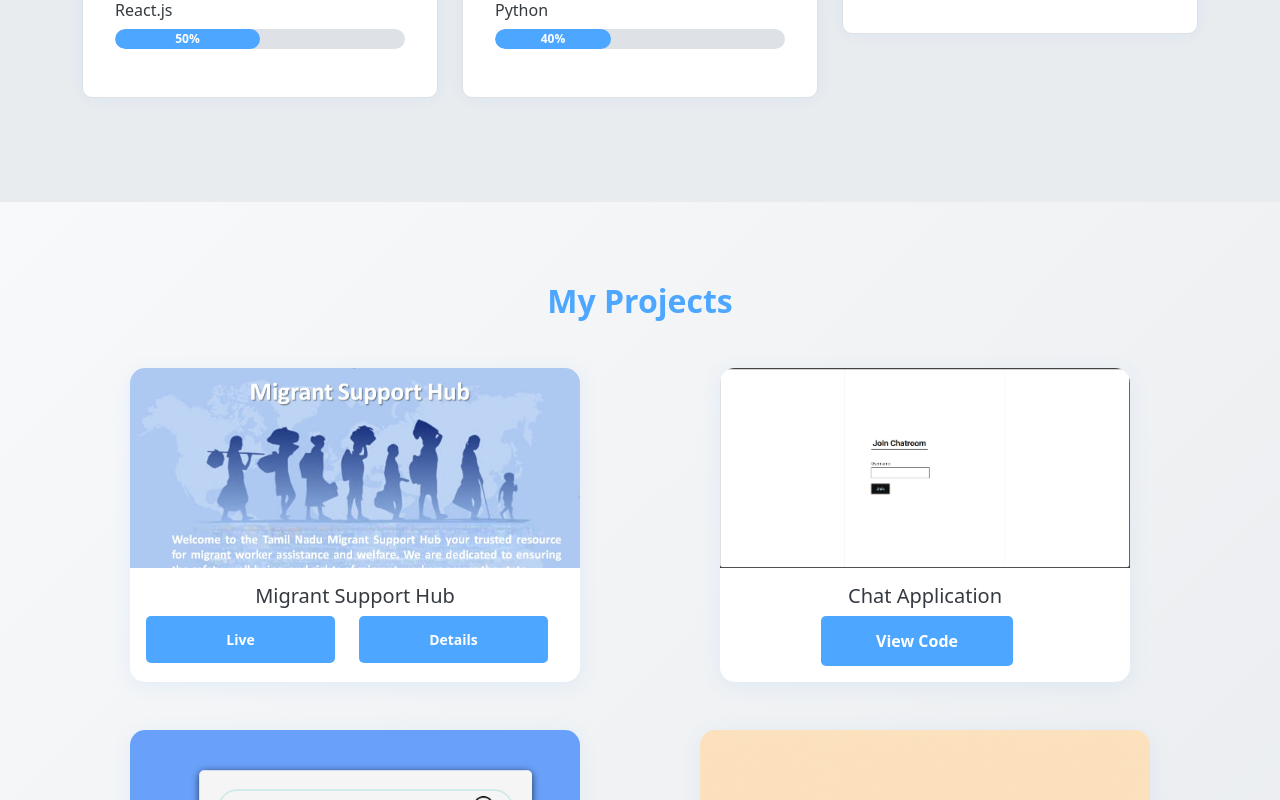
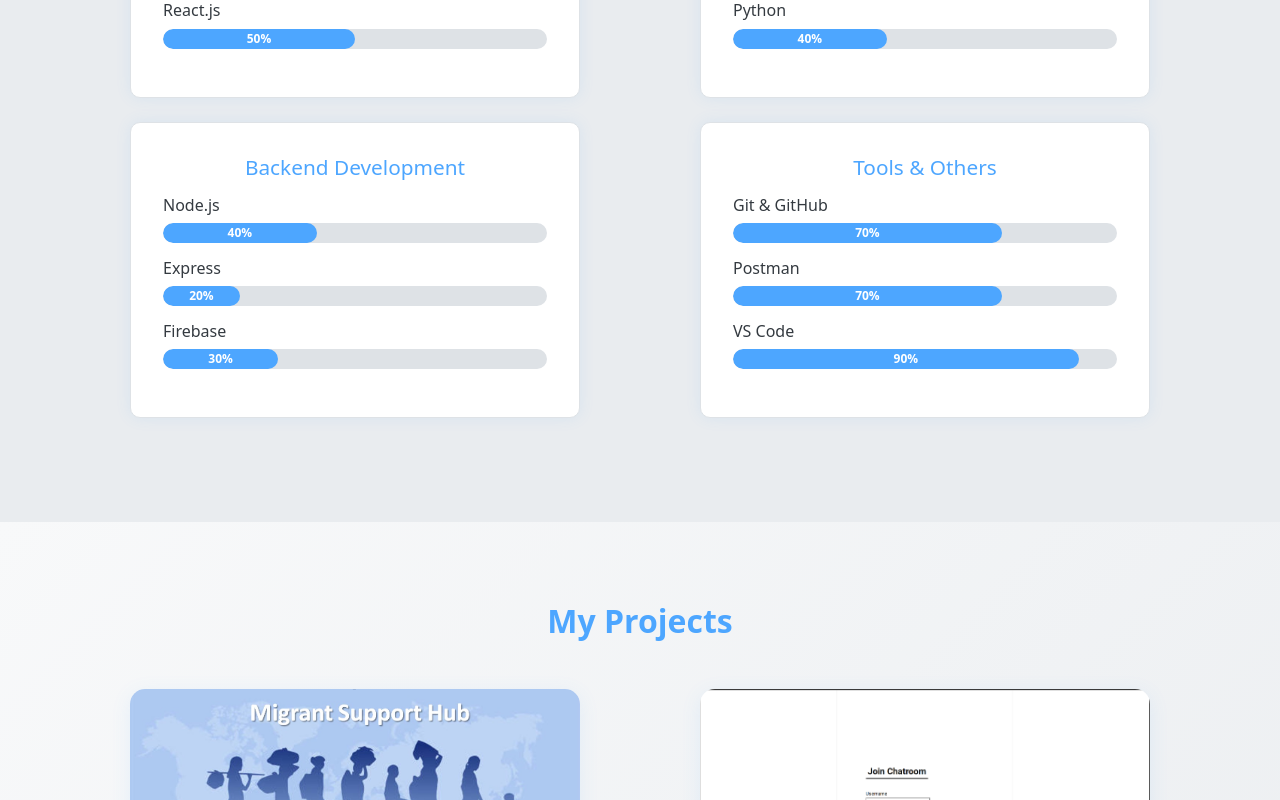
Before and after one commit to ArumugaThangaraj/Portfolio, a React (Vite) app: page / in a window 1280 px wide. Shown: the part 1800-2600 px from the top of the page. Built offline with nearby package versions, Linux system fonts and the light colour scheme.

Commit message:
Updated resume uploaded and styles changed

```diff
--- a/src/App.css
+++ b/src/App.css
@@ -123,6 +123,7 @@
 
 .skill-card {
   background: #ffffff;
+  max-width: 450px;
   border: 1px solid #dee2e6;
   border-radius: 10px;
   padding: 1rem;
--- a/src/components/Hero.jsx
+++ b/src/components/Hero.jsx
@@ -13,13 +13,13 @@ const Hero = () => {
             </h1>
             <h2>Web Developer</h2>
             <p>
-              I'm a passionate Web Developer with a strong foundation in HTML, CSS, JavaScript, and React (Vite). I also have basic knowledge of Node.js, Express, and MySQL, enabling me to build dynamic, full-stack applications. Always eager to learn and grow, I love turning ideas into clean, responsive, and user-friendly web experiences.
+              I'm a passionate Web Developer with a strong foundation in HTML, CSS, JavaScript,React (Vite) and Next.js. I also have basic knowledge of Node.js, Express, and Firebase, enabling me to build dynamic, full-stack applications. Always eager to learn and grow, I love turning ideas into clean, responsive, and user-friendly web experiences.
             </p>
             <div className="hero-buttons">
               <a href="#projects" className="btn">
                 View My Work
               </a>
-              <a href="/Resume-1.pdf" download className="btn secondary">
+              <a href="/Resume.pdf" download="Resume.pdf" className="btn secondary">
                 Download Resume
               </a>
             </div>
--- a/src/components/Project.jsx
+++ b/src/components/Project.jsx
@@ -52,8 +52,8 @@ export default function Projects() {
         <h2 className="section-title">My Projects</h2>
         <Row>
           {projects.map((project, index) => (
-            <Col md={6} sm={6} xs={12} key={index} className="mb-5 d-flex justify-content-center">
-              <Card className="project-card">
+            <Col md={6} sm={6} xs={12} key={index} className="mb-5">
+              <Card className="project-card mx-auto">
                 <Card.Img variant="top" src={project.image} />
                 <Card.Body className="text-center">
                   <Card.Title>{project.title}</Card.Title>
--- a/src/components/Skills.jsx
+++ b/src/components/Skills.jsx
@@ -14,13 +14,23 @@ const Skills = () => {
 
       ]
     },
+
     {
       title: "Frameworks & Programming",
       skills: [
-        { name: "Bootstrap", level:50 },
-        { name: "Next.js", level: 30},
+        { name: "Bootstrap", level: 50 },
+        { name: "Next.js", level: 30 },
         { name: "Tailwind CSS", level: 40 },
         { name: "Python", level: 40 }
+
+      ]
+    },
+    {
+      title: "Backend Development",
+      skills: [
+        { name: "Node.js", level: 40 },
+        { name: "Express", level: 20 },
+        { name: "Firebase", level: 30 }
 
       ]
     },
@@ -33,16 +43,17 @@ const Skills = () => {
 
       ]
     }
+
   ];
 
   return (
     <section className="skills" id="skills">
       <Container>
         <h2 className="text-center">My Skills</h2>
-        <Row>
+        <Row className="mt-4">
           {skillCategories.map((category, index) => (
-            <Col md={4} key={index} className="mb-4">
-              <Card className="skill-card">
+            <Col md={6} key={index} className="mb-4">
+              <Card className="skill-card  mx-auto">
                 <Card.Body>
                   <Card.Title className="skill-title">{category.title}</Card.Title>
                   {category.skills.map((skill, idx) => (
```
Also changed, not shown: 2 other files (tests, documents, lock files or other folders).
